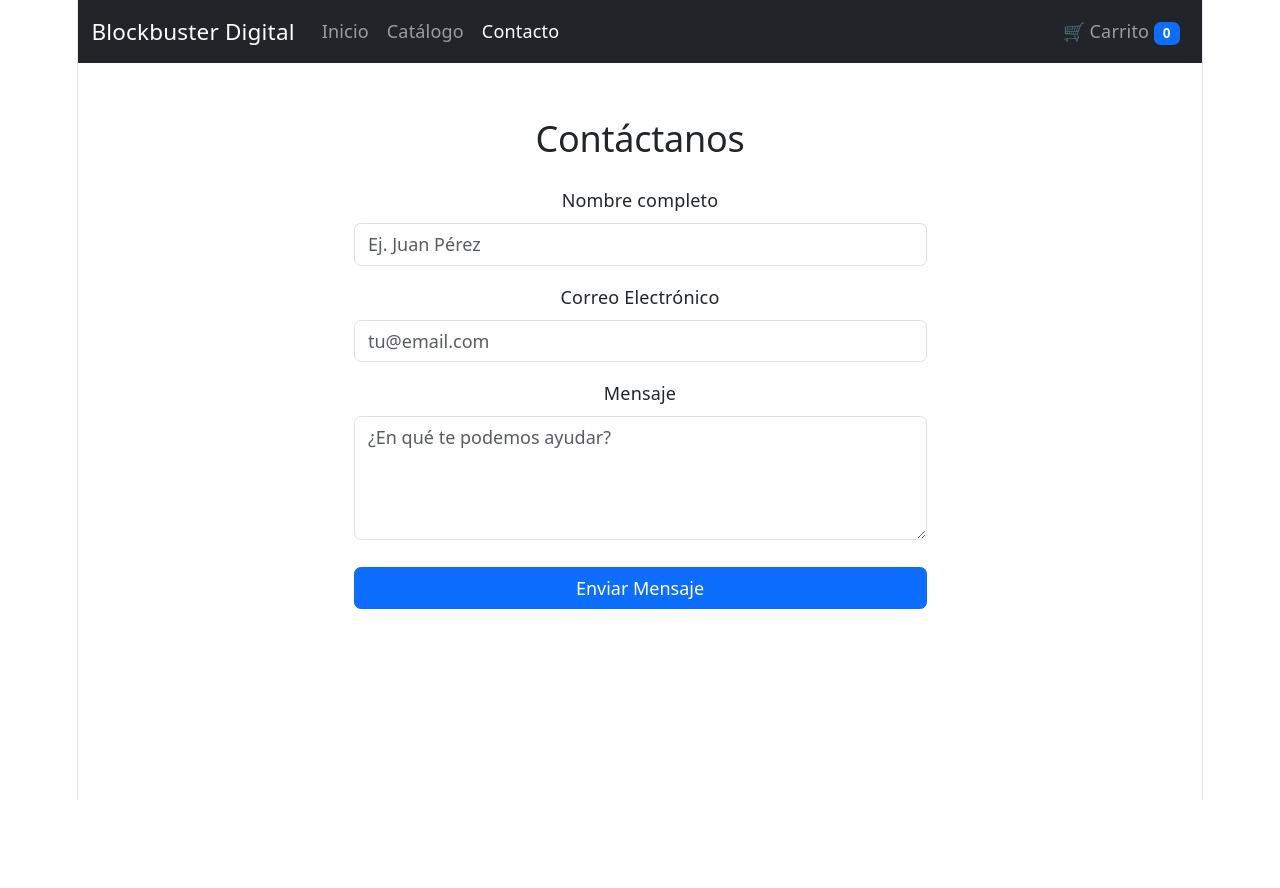
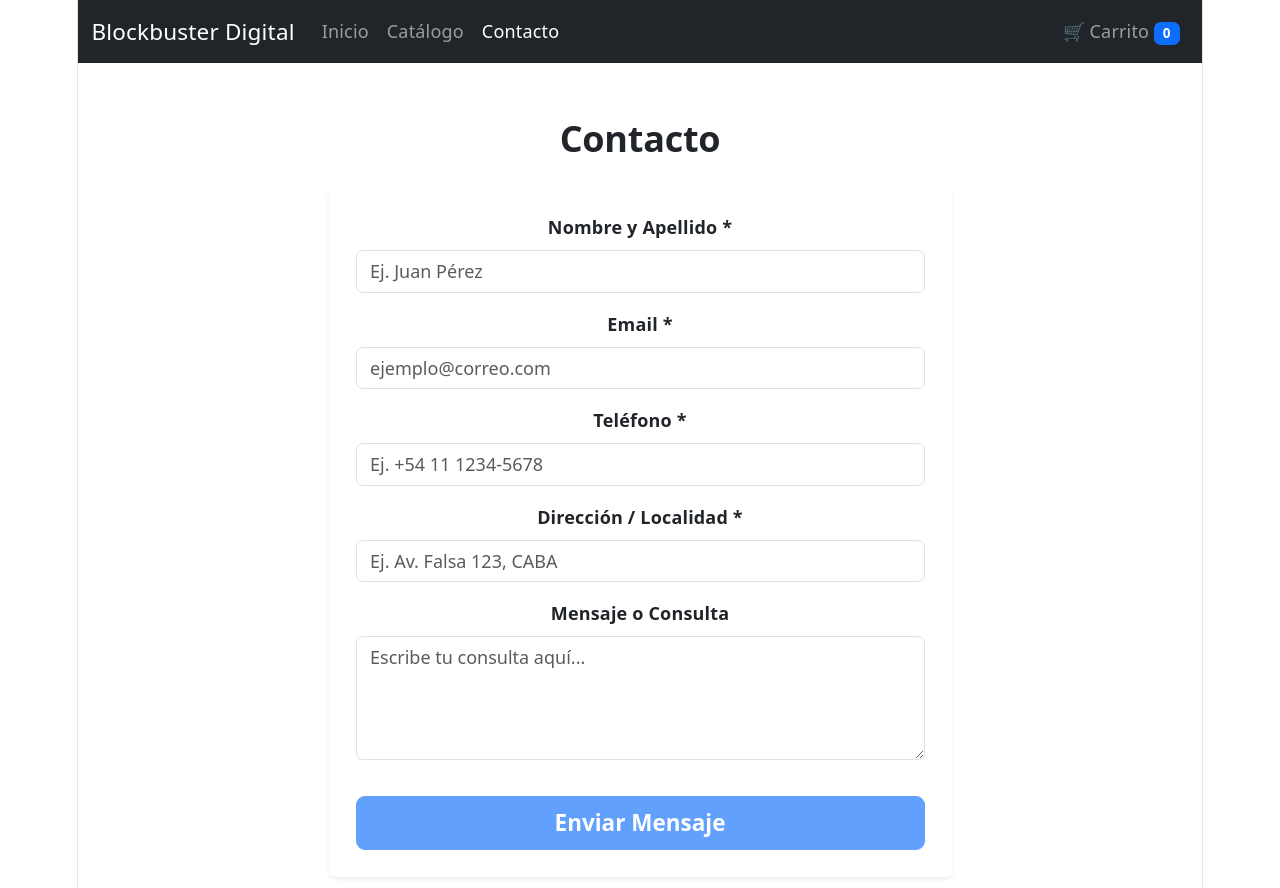
Before and after one commit to matiasnc/blockbuster-digital, a React (Vite) app: page /contacto in a window 1280 px wide. Shown: the top 888 px of the page. Before the commit the page ends 800 px from the top, so only its background shows below. Built offline with nearby package versions, Linux system fonts and the light colour scheme.

Commit message:
refactorizacion de la pagina de contacto

```diff
--- /dev/null
+++ b/src/components/InputGroup.jsx
@@ -0,0 +1,23 @@
+import { Form } from 'react-bootstrap';
+
+const InputGroup = ({ label, type = "text", name, value, onChange, error, placeholder }) => {
+  return (
+    <Form.Group className="mb-3" controlId={name}>
+      <Form.Label className="fw-bold">{label}</Form.Label>
+      <Form.Control
+        type={type}
+        name={name}
+        value={value}
+        onChange={onChange}
+        placeholder={placeholder}
+        isInvalid={!!error} // Si hay un error, el borde se pone rojo automáticamente
+      />
+      {/* Feedback solo se muestra si isInvalid es true */}
+      <Form.Control.Feedback type="invalid">
+        {error}
+      </Form.Control.Feedback>
+    </Form.Group>
+  );
+};
+
+export default InputGroup;
--- /dev/null
+++ b/src/components/MensajeExito.jsx
@@ -0,0 +1,21 @@
+import { Container, Alert, Button } from 'react-bootstrap';
+import { Link } from 'react-router-dom';
+
+const MensajeExito = ({ nombre }) => {
+  return (
+    <Container className="d-flex flex-column align-items-center mt-5">
+      <Alert variant="success" className="text-center w-100 shadow-sm" style={{ maxWidth: '600px' }}>
+        <Alert.Heading className="fs-2 mb-3">¡Mensaje enviado!</Alert.Heading>
+        <p className="fs-5 mb-4">
+          Gracias por escribirnos, <strong>{nombre}</strong>. Hemos recibido tu consulta y te responderemos a la brevedad.
+        </p>
+        <hr />
+        <Button as={Link} to="/" variant="primary" size="lg" className="mt-2">
+          Volver al Inicio
+        </Button>
+      </Alert>
+    </Container>
+  );
+};
+
+export default MensajeExito;
--- a/src/pages/Contacto.jsx
+++ b/src/pages/Contacto.jsx
@@ -1,156 +1,107 @@
 import { useState } from 'react';
-import { Form, Button, Container, Alert, Spinner } from 'react-bootstrap';
+import { Container, Form, Button, Alert, Card } from 'react-bootstrap';
+import InputGroup from '../components/InputGroup';
+import MensajeExito from '../components/MensajeExito';
 
-const Contacto = () => {
-  // 1. Estado para guardar los datos del formulario
+const Contacto = ({ cart = [] }) => {
+  // 1. Quitamos "metodoEntrega" del estado inicial
   const [formData, setFormData] = useState({
-    nombre: '',
+    nombreApellido: '',
     email: '',
+    telefono: '',
+    direccion: '',
     mensaje: ''
   });
 
-  // 2. Estado para manejar errores y feedback visual
-  const [errores, setErrores] = useState({});
-  const [enviando, setEnviando] = useState(false);
-  const [enviadoExitosamente, setEnviadoExitosamente] = useState(false);
+  const [errors, setErrors] = useState({});
+  const [isSubmitted, setIsSubmitted] = useState(false);
 
-  // Función para actualizar el estado cuando el usuario escribe
   const handleChange = (e) => {
     const { name, value } = e.target;
-    setFormData({
-      ...formData,
-      [name]: value
-    });
-    // Limpiamos el error de ese campo si el usuario empieza a escribir de nuevo
-    if (errores[name]) {
-      setErrores({ ...errores, [name]: null });
-    }
+    setFormData({ ...formData, [name]: value });
+    if (errors[name]) setErrors({ ...errors, [name]: null });
   };
 
-  // Función para validar los datos antes de enviar
-  const validarFormulario = () => {
-    const nuevosErrores = {};
+  const validate = () => {
+    let newErrors = {};
+    const emailRegex = /^[^\s@]+@[^\s@]+\.[^\s@]+$/;
 
-    if (!formData.nombre.trim()) {
-      nuevosErrores.nombre = 'El nombre es obligatorio.';
-    }
+    if (!formData.nombreApellido.trim()) newErrors.nombreApellido = 'El nombre y apellido son obligatorios.';
+    if (!formData.email.trim()) newErrors.email = 'El email es obligatorio.';
+    else if (!emailRegex.test(formData.email)) newErrors.email = 'El formato del email no es válido.';
+    if (!formData.telefono.trim()) newErrors.telefono = 'El teléfono es obligatorio.';
+    if (!formData.direccion.trim()) newErrors.direccion = 'La dirección o localidad es obligatoria.';
 
-    if (!formData.email.trim()) {
-      nuevosErrores.email = 'El correo electrónico es obligatorio.';
-    } else if (!/^[^\s@]+@[^\s@]+\.[^\s@]+$/.test(formData.email)) {
-      nuevosErrores.email = 'Ingresa un correo electrónico válido.';
-    }
+    // Validación del carrito (mantenida por requerimiento de la consigna)
+    if (cart.length === 0) newErrors.carrito = 'No puedes enviar la consulta si el carrito está vacío.';
 
-    if (!formData.mensaje.trim()) {
-      nuevosErrores.mensaje = 'El mensaje no puede estar vacío.';
-    }
-
-    return nuevosErrores;
+    setErrors(newErrors);
+    return Object.keys(newErrors).length === 0;
   };
 
-  // Función que se ejecuta al enviar el formulario
   const handleSubmit = (e) => {
-    e.preventDefault(); // Evita que la página se recargue
-
-    const erroresValidacion = validarFormulario();
-
-    if (Object.keys(erroresValidacion).length > 0) {
-      setErrores(erroresValidacion);
-      return;
-    }
-
-    // Si no hay errores, simulamos el envío (Aquí conectarías tu backend o EmailJS)
-    setEnviando(true);
-
-    setTimeout(() => {
-      setEnviando(false);
-      setEnviadoExitosamente(true);
-      // Vaciamos el formulario
-      setFormData({ nombre: '', email: '', mensaje: '' });
-
-      // Ocultamos el mensaje de éxito después de 5 segundos
-      setTimeout(() => setEnviadoExitosamente(false), 5000);
-    }, 2000); // Simulamos 2 segundos de carga
+    e.preventDefault();
+    if (validate()) setIsSubmitted(true);
   };
 
+  if (isSubmitted) return <MensajeExito nombre={formData.nombreApellido} />;
+
   return (
-    <Container className="py-5" style={{ maxWidth: '600px' }}>
-      <h2 className="mb-4 text-center">Contáctanos</h2>
+    <Container className="py-5" style={{ maxWidth: '650px' }}>
+      <h2 className="text-center mb-4 fw-bold text-dark">Contacto</h2>
 
-      {/* Alerta de éxito */}
-      {enviadoExitosamente && (
-        <Alert variant="success">
-          ¡Gracias por escribirnos! Tu mensaje ha sido enviado correctamente.
+      {errors.carrito && (
+        <Alert variant="danger" className="text-center fw-bold">
+          {errors.carrito}
         </Alert>
       )}
 
-      <Form onSubmit={handleSubmit} noValidate>
-        {/* Campo Nombre */}
-        <Form.Group className="mb-3" controlId="formNombre">
-          <Form.Label>Nombre completo</Form.Label>
+      <Card className="shadow-sm border-0">
+        <Card.Body className="p-4">
+          <Form onSubmit={handleSubmit}>
+
+            <InputGroup
+              label="Nombre y Apellido *" name="nombreApellido"
+              value={formData.nombreApellido} onChange={handleChange} error={errors.nombreApellido}
+              placeholder="Ej. Juan Pérez"
+            />
+            <InputGroup
+              label="Email *" type="email" name="email"
+              value={formData.email} onChange={handleChange} error={errors.email}
+              placeholder="ejemplo@correo.com"
+            />
+            <InputGroup
+              label="Teléfono *" type="tel" name="telefono"
+              value={formData.telefono} onChange={handleChange} error={errors.telefono}
+              placeholder="Ej. +54 11 1234-5678"
+            />
+            <InputGroup
+              label="Dirección / Localidad *" name="direccion"
+              value={formData.direccion} onChange={handleChange} error={errors.direccion}
+              placeholder="Ej. Av. Falsa 123, CABA"
+            />
+
+            <Form.Group className="mb-4" controlId="mensaje">
+              <Form.Label className="fw-bold">Mensaje o Consulta</Form.Label>
               <Form.Control
-            type="text"
-            placeholder="Ej. Juan Pérez"
-            name="nombre"
-            value={formData.nombre}
-            onChange={handleChange}
-            isInvalid={!!errores.nombre}
+                as="textarea" rows={4} name="mensaje"
+                value={formData.mensaje} onChange={handleChange}
+                placeholder="Escribe tu consulta aquí..."
               />
-          <Form.Control.Feedback type="invalid">
-            {errores.nombre}
-          </Form.Control.Feedback>
             </Form.Group>
 
-        {/* Campo Email */}
-        <Form.Group className="mb-3" controlId="formEmail">
-          <Form.Label>Correo Electrónico</Form.Label>
-          <Form.Control
-            type="email"
-            placeholder="tu@email.com"
-            name="email"
-            value={formData.email}
-            onChange={handleChange}
-            isInvalid={!!errores.email}
-          />
-          <Form.Control.Feedback type="invalid">
-            {errores.email}
-          </Form.Control.Feedback>
-        </Form.Group>
-
-        {/* Campo Mensaje */}
-        <Form.Group className="mb-4" controlId="formMensaje">
-          <Form.Label>Mensaje</Form.Label>
-          <Form.Control
-            as="textarea"
-            rows={4}
-            placeholder="¿En qué te podemos ayudar?"
-            name="mensaje"
-            value={formData.mensaje}
-            onChange={handleChange}
-            isInvalid={!!errores.mensaje}
-          />
-          <Form.Control.Feedback type="invalid">
-            {errores.mensaje}
-          </Form.Control.Feedback>
-        </Form.Group>
-
-        {/* Botón de Enviar */}
             <Button
               variant="primary"
               type="submit"
-          className="w-100"
-          disabled={enviando}
+              size="lg"
+              className="w-100 fw-bold mt-2"
+              disabled={cart.length === 0}
             >
-          {enviando ? (
-            <>
-              <Spinner as="span" animation="border" size="sm" role="status" aria-hidden="true" className="me-2" />
-              Enviando...
-            </>
-          ) : (
-            'Enviar Mensaje'
-          )}
+              Enviar Mensaje
             </Button>
           </Form>
+        </Card.Body>
+      </Card>
     </Container>
   );
 };
```
Lines whose indentation alone changed are shown as unchanged.
